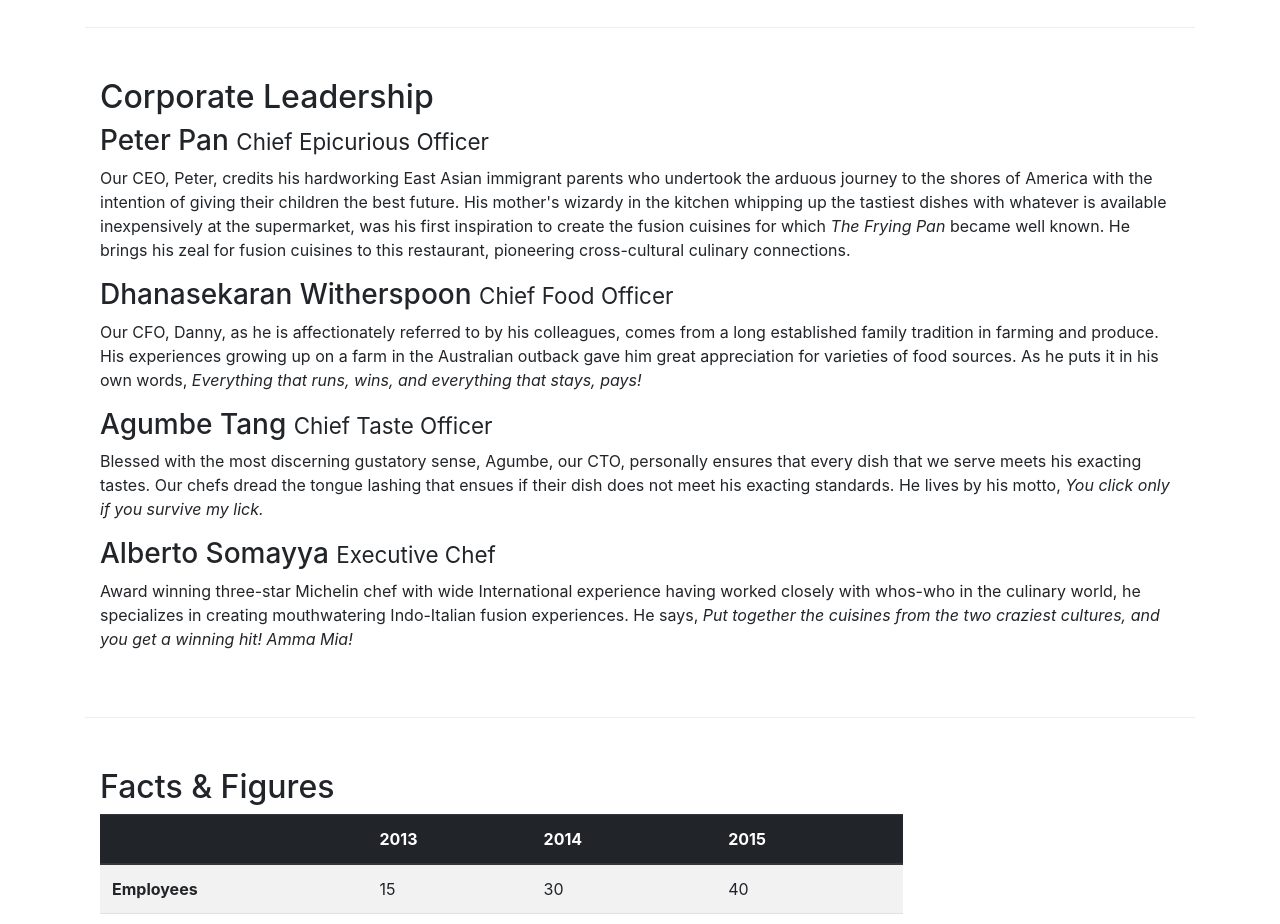
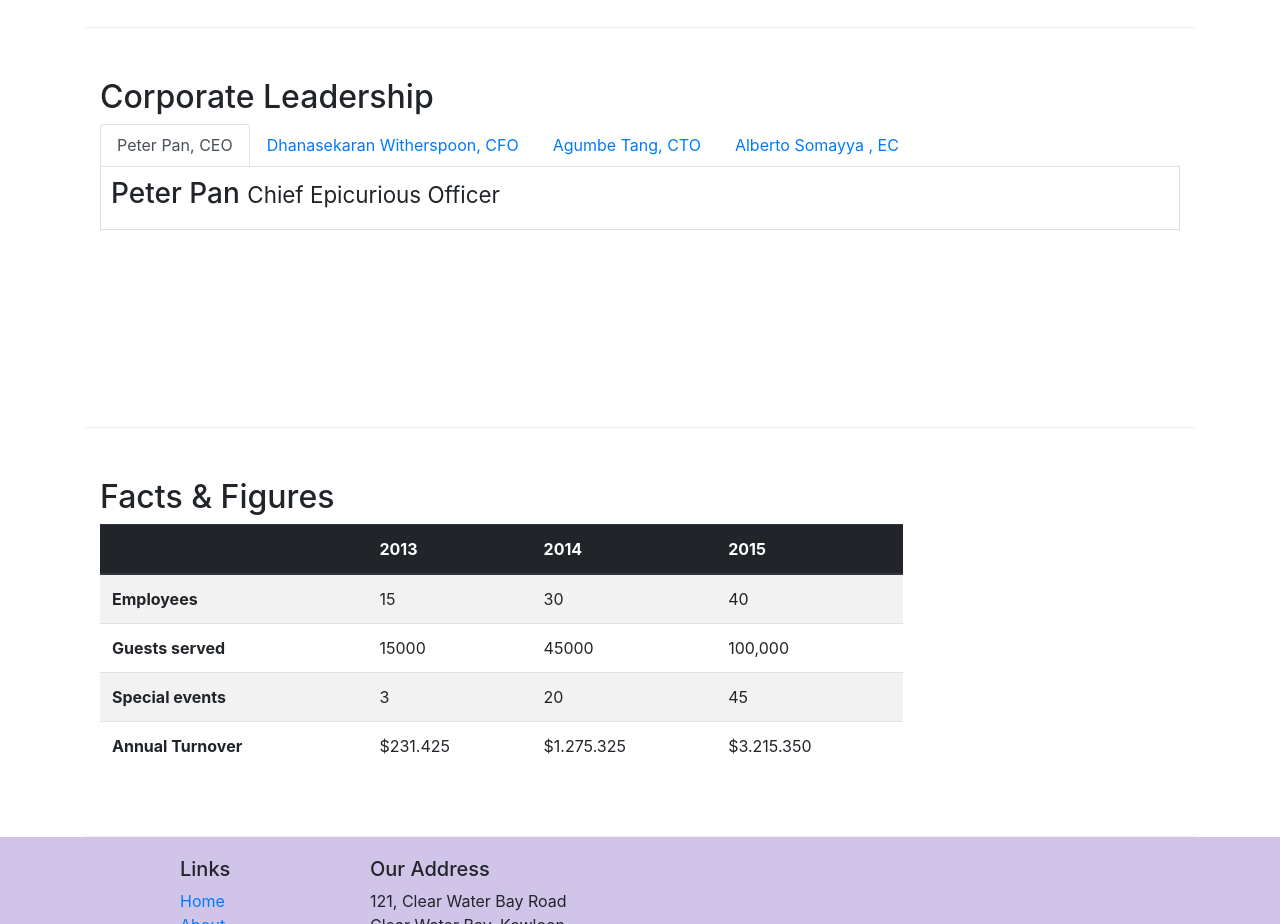
Before and after one commit to julienb86/bootstrap, a website: page aboutus.html in a window 1280 px wide. Shown: the part 960-1884 px from the top of the page. Drawn offline with nearby package versions, Linux system fonts and the light colour scheme.

Commit message:
tabs and pills

```diff
--- a/aboutus.html
+++ b/aboutus.html
@@ -101,14 +101,42 @@
         <div class="row row-content">
             <div class="col-12">
                 <h2>Corporate Leadership</h2>
+                <ul class="nav nav-tabs">
+                  <li class="nav-items">
+                    <a class="nav-link active" href="#peter" role="tab" data-toggle="tab">Peter Pan, CEO</a>
+                  </li>
+                  <li class="nav-items">
+                    <a class="nav-link" href="#dhana" role="tab" data-toggle="tab">Dhanasekaran Witherspoon, CFO </a>
+                  </li>
+                  <li class="nav-items">
+                    <a class="nav-link" href="#agumbe" role="tab" data-toggle="tab">Agumbe Tang, CTO</a>
+                  </li>
+                  <li class="nav-items">
+                    <a class="nav-link" href="#alberto" role="tab" data-toggle="tab">Alberto Somayya , EC</a>
+                  </li>
+                </ul>
+
+                <div class="tab-content">
+                  <div role="tabpanel" class="tab-pane fade show active" id="peter">
                     <h3>Peter Pan <small>Chief Epicurious Officer</small></h3>
-                <p class=" d-none d-sm-block">Our CEO, Peter, credits his hardworking East Asian immigrant parents who undertook the arduous journey to the shores of America with the intention of giving their children the best future. His mother's wizardy in the kitchen whipping up the tastiest dishes with whatever is available inexpensively at the supermarket, was his first inspiration to create the fusion cuisines for which <em>The Frying Pan</em> became well known. He brings his zeal for fusion cuisines to this restaurant, pioneering cross-cultural culinary connections.</p>
+                  </div>
+
+                  <div role="tabpanel" class="tab-pane fade" id="dhana">
                     <h3>Dhanasekaran Witherspoon <small>Chief Food Officer</small></h3>
-                <p  class=" d-none d-sm-block">Our CFO, Danny, as he is affectionately referred to by his colleagues, comes from a long established family tradition in farming and produce. His experiences growing up on a farm in the Australian outback gave him great appreciation for varieties of food sources. As he puts it in his own words, <em>Everything that runs, wins, and everything that stays, pays!</em></p>
+                    <p class=" d-none d-sm-block">Our CFO, Danny, as he is affectionately referred to by his colleagues, comes from a long established family tradition in farming and produce. His experiences growing up on a farm in the Australian outback gave him great appreciation for varieties of food sources. As he puts it in his own words, <em>Everything that runs, wins, and everything that stays, pays!</em></p>
+                  </div>
+
+                  <div role="tabpanel" class="tab-pane fade" id="agumbe">
                     <h3>Agumbe Tang <small>Chief Taste Officer</small></h3>
                     <p class=" d-none d-sm-block">Blessed with the most discerning gustatory sense, Agumbe, our CTO, personally ensures that every dish that we serve meets his exacting tastes. Our chefs dread the tongue lashing that ensues if their dish does not meet his exacting standards. He lives by his motto, <em>You click only if you survive my lick.</em></p>
+                  </div>
+
+                  <div role="tabpanel" class="tab-pane fade" id="alberto">
                     <h3>Alberto Somayya <small>Executive Chef</small></h3>
                     <p  class=" d-none d-sm-block">Award winning three-star Michelin chef with wide International experience having worked closely with whos-who in the culinary world, he specializes in creating mouthwatering Indo-Italian fusion experiences. He says, <em>Put together the cuisines from the two craziest cultures, and you get a winning hit! Amma Mia!</em></p>
+                  </div>
+                </div>
+
             </div>
        </div>
        <div class="row row-content">
--- a/css/style.css
+++ b/css/style.css
@@ -41,3 +41,10 @@
 .person input{
 	margin: 5px;
 }
+
+.tab-content{
+	border-left: 1px solid #ddd;
+	border-right: 1px solid #ddd;
+	border-bottom: 1px solid #ddd;
+	padding: 10px;
+}
```
Lines whose indentation alone changed are shown as unchanged.
